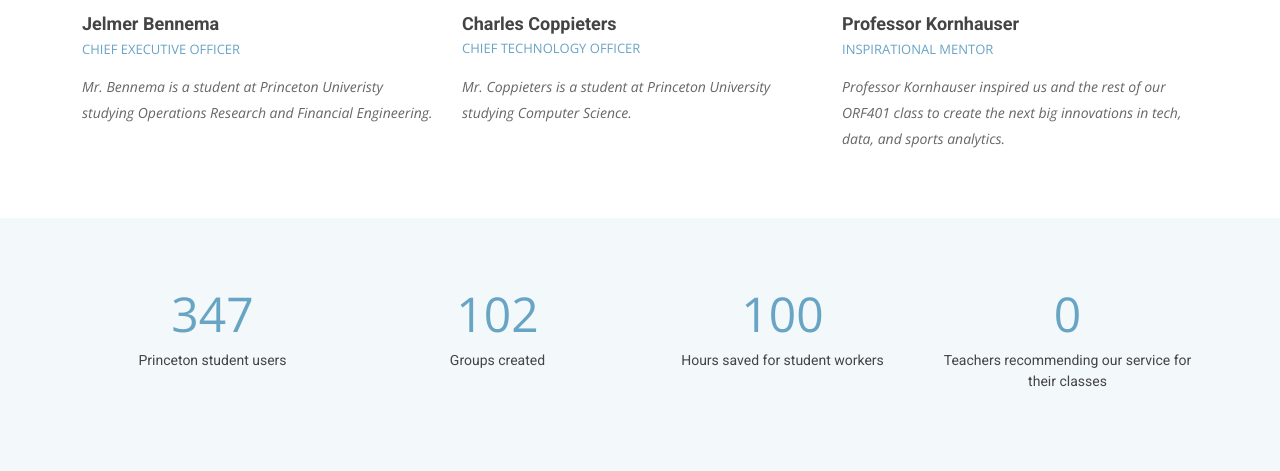
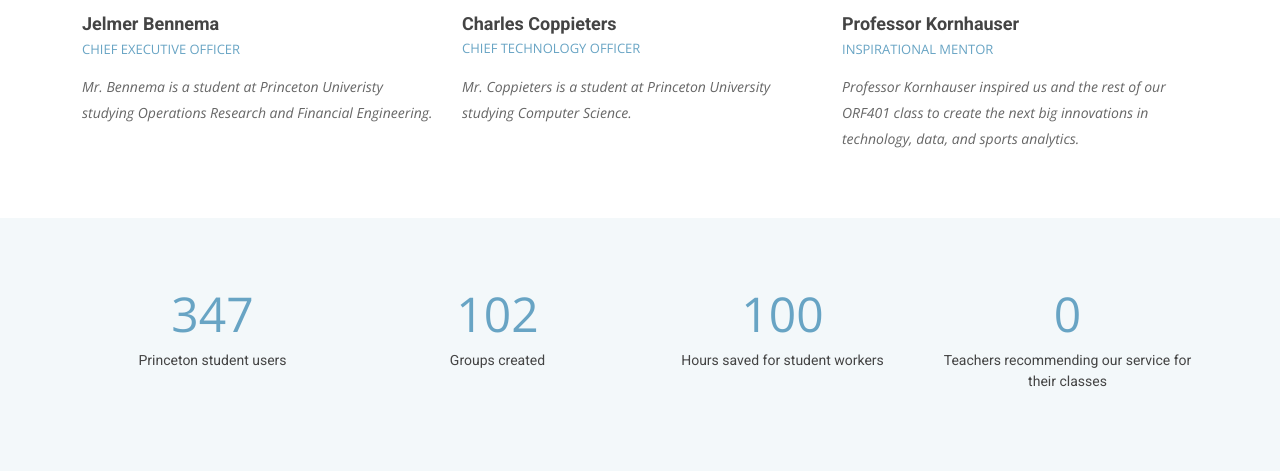
Before and after one commit to charlescoppieters/PSETBuddy, a Django app: page /about.html in a window 1280 px wide. Shown: the part 527-998 px from the top of the page. Run offline with Django 3.2, Linux system fonts and the light colour scheme; some libraries are stand-ins or nearby versions.

Commit message:
last migrations for today

```diff
--- a/templates/about.html
+++ b/templates/about.html
@@ -100,7 +100,7 @@
               <div class="member-info">
                 <h4>Professor Kornhauser</h4>
                 <span>Inspirational Mentor</span>
-                <p>Professor Kornhauser inspired us and the rest of our ORF401 class to create the next big innovations in tech, data, and sports analytics.</p>
+                <p>Professor Kornhauser inspired us and the rest of our ORF401 class to create the next big innovations in technology, data, and sports analytics.</p>
               </div>
             </div>
           </div>
```
Also changed, not shown: db.sqlite3.
